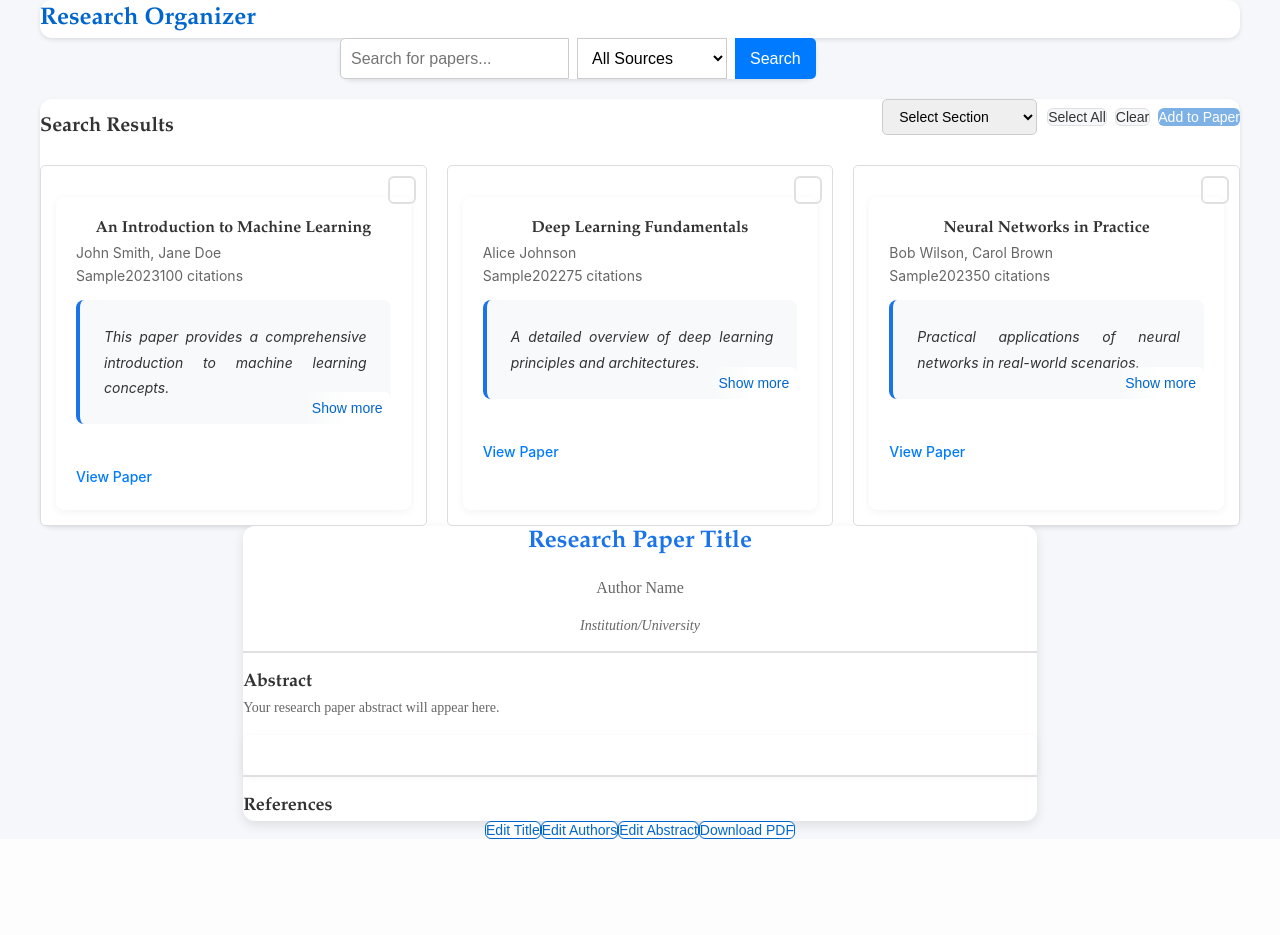
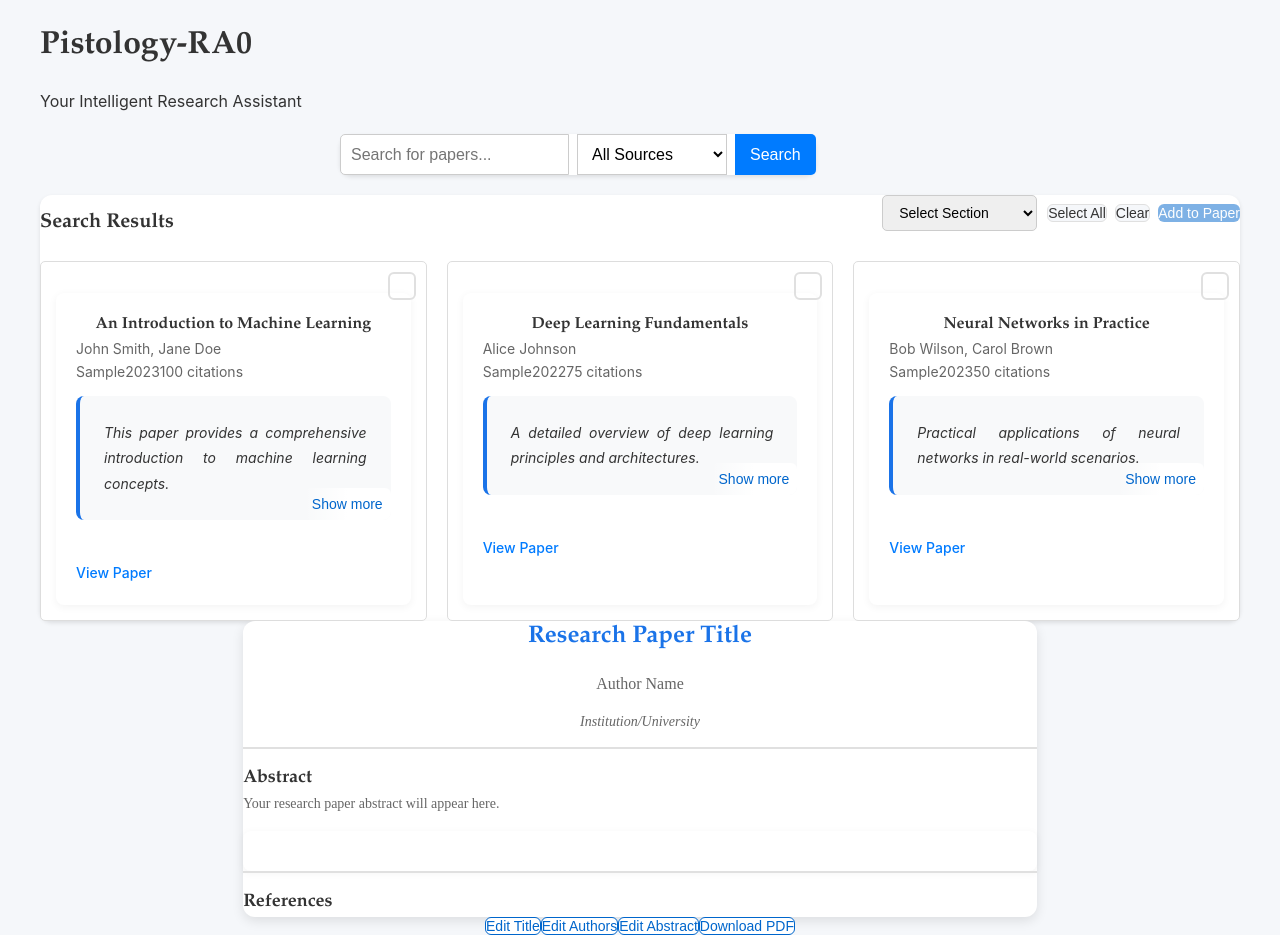
Before and after one commit to nezpik/Research-Paper-Assistant, a Flask app: page / in a window 1280 px wide. Before the commit the page ends 839 px from the top, so only its background shows below. Run offline with Flask 3, Linux system fonts and the light colour scheme; data comes from the database, SQL or seed files in the repository.

Commit message:
refactor: update project name to Pistology-RA0

```diff
--- a/templates/index.html
+++ b/templates/index.html
@@ -1,11 +1,9 @@
 {% extends "layout.html" %}
 {% block content %}
-<div class="container">
-    <div class="app-header">
-        <h1>Research Organizer</h1>
-        <div class="date-nav">
-            <span class="current-date">{{ current_date }}</span>
-        </div>
+<div class="main-container">
+    <div class="search-section">
+        <h1>Pistology-RA0</h1>
+        <p class="subtitle">Your Intelligent Research Assistant</p>
     </div>
 
     {% with messages = get_flashed_messages() %}
--- a/templates/layout.html
+++ b/templates/layout.html
@@ -2,11 +2,12 @@
 <html lang="en">
 <head>
     <meta charset="UTF-8">
-    <title>Research Organizer</title>
+    <meta name="viewport" content="width=device-width, initial-scale=1.0">
+    <title>Pistology-RA0 - Research Assistant</title>
     <link rel="stylesheet" href="{{ url_for('static', filename='style.css') }}">
+    <script src="https://code.jquery.com/jquery-3.6.0.min.js"></script>
 </head>
 <body>
-    <script src="https://code.jquery.com/jquery-3.6.0.min.js"></script>
     <div class="container">
         {% block content %}{% endblock %}
     </div>
```
Also changed, not shown: README.md.
